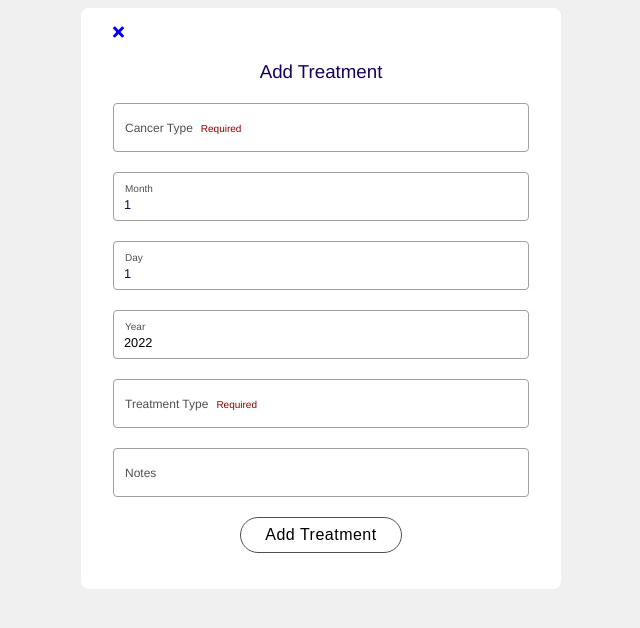
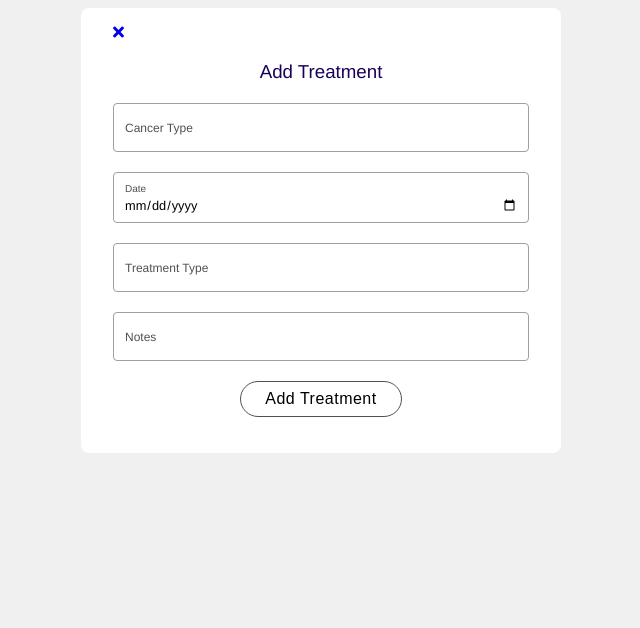
Before and after one commit to dan-knight/OncHx, a React (Create React App) app: page /add in a window 1280 px wide. Shown: the top 628 px of the page, without its empty margins (319-959 px from the left). Built offline with nearby package versions, Linux system fonts and the light colour scheme.

Commit message:
Refactor field components

```diff
--- a/src/components/NewTreatment.tsx
+++ b/src/components/NewTreatment.tsx
@@ -15,6 +15,7 @@
 import { range } from "../utility";
 import DetailValuesFactory from "../types/PatientEvent/Details/DetailValuesFactory";
 import { safelyParseInt } from "../utility/parseNumber";
+import DateField from "./form/DateField";
 
 export default function NewTreatment() {
   const { values, setFieldValue }: FormikValues = useFormikContext();
@@ -59,9 +60,7 @@
     <React.Fragment>
       <FilterSelect name='cancerType' label='Cancer Type' options={cancerTypeOptions}
         displayValue={cancerTypeIndex(values.cancerType)?.cancerName ?? ''} />
-      <Select name='month' options={monthOptions} label='Month' displayValue={values.month} />
-      <Select name='day' label='Day' options={dayOptions} displayValue={values.day} />
-      <TextField name='year' filled={Boolean(values.year)} label='Year' />
+      <DateField name='date' label='Date' />
       <Select name='treatmentType' label='Treatment Type' options={treatmentTypeOptions}
         displayValue={treatmentTypeIndex(values.treatmentType)?.treatmentName ?? ''} />
       <DetailFields />
--- a/src/components/form/DateField.tsx
+++ b/src/components/form/DateField.tsx
@@ -1,14 +1,12 @@
 import { Field } from "formik";
+import FieldLabel from "./FieldLabel";
 import FieldProps from "./FieldProps";
 
 export default function DateField(props: FieldProps) {
   return (
     <div>
       <Field type='date' name={props.name} id={props.name} autoComplete="off" />
-      <label htmlFor={props.name} className='filled'>
-        {props.label}
-        {<span className="error">{props.errors}</span>}
-      </label>
+      <FieldLabel {...props} filled={true} />
     </div>
   )
 }
--- /dev/null
+++ b/src/components/form/FieldLabel.tsx
@@ -0,0 +1,15 @@
+import FieldProps from "./FieldProps";
+
+interface FieldLabelProps extends FieldProps {
+  filled?: boolean;
+  onClick?: () => void;
+}
+
+export default function FieldLabel(props: FieldLabelProps) {
+  return (
+    <label htmlFor={props.name} className={props.filled ? 'filled' : undefined} onClick={props.onClick}>
+      {props.label}
+      {<span className="error">{props.errors}</span>}
+    </label>
+  );
+}
--- a/src/components/form/FilterSelect.tsx
+++ b/src/components/form/FilterSelect.tsx
@@ -4,6 +4,7 @@
 import DropdownOption from "../../types/Form/Dropdown/DropdownOption";
 import { faSearch } from "@fortawesome/free-solid-svg-icons";
 import { FontAwesomeIcon } from "@fortawesome/react-fontawesome";
+import FieldLabel from "./FieldLabel";
 
 
 interface SelectProps {
@@ -46,14 +47,9 @@
           </li>
         ))}
       </ul>
-      <label
-        htmlFor={props.name}
-        className={values[props.name] !== undefined && values[props.name] !== '' ? 'filled' : undefined}
-        onClick={handleOpen}
-      >
-        {props.label}
-        <span className="error">{errors[props.name]}</span>
-      </label>
+      <FieldLabel {...props}
+        filled={![undefined, ''].includes(props.displayValue)}
+        onClick={handleOpen} />
     </div>
   );
 }
--- a/src/components/form/TextField.tsx
+++ b/src/components/form/TextField.tsx
@@ -1,4 +1,5 @@
 import { Field } from "formik";
+import FieldLabel from "./FieldLabel";
 import FieldProps from "./FieldProps";
 
 interface TextFieldProps extends FieldProps {
@@ -9,9 +10,7 @@
   return (
     <div>
       <Field name={props.name} id={props.name} autoComplete="off" />
-      <label htmlFor={props.name} className={props.filled ? 'filled' : undefined}>
-        {props.label}
-        {<span className="error">{props.errors}</span>}</label>
+      <FieldLabel {...props} />
     </div>
   )
 }
```
